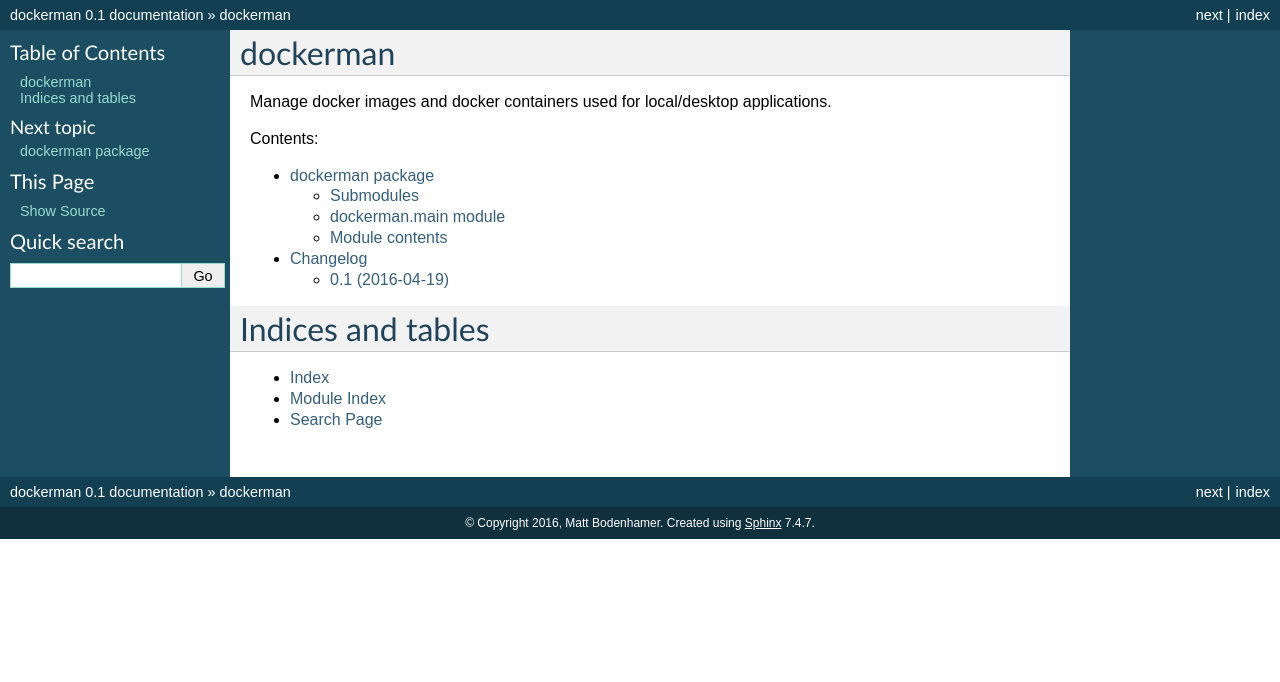
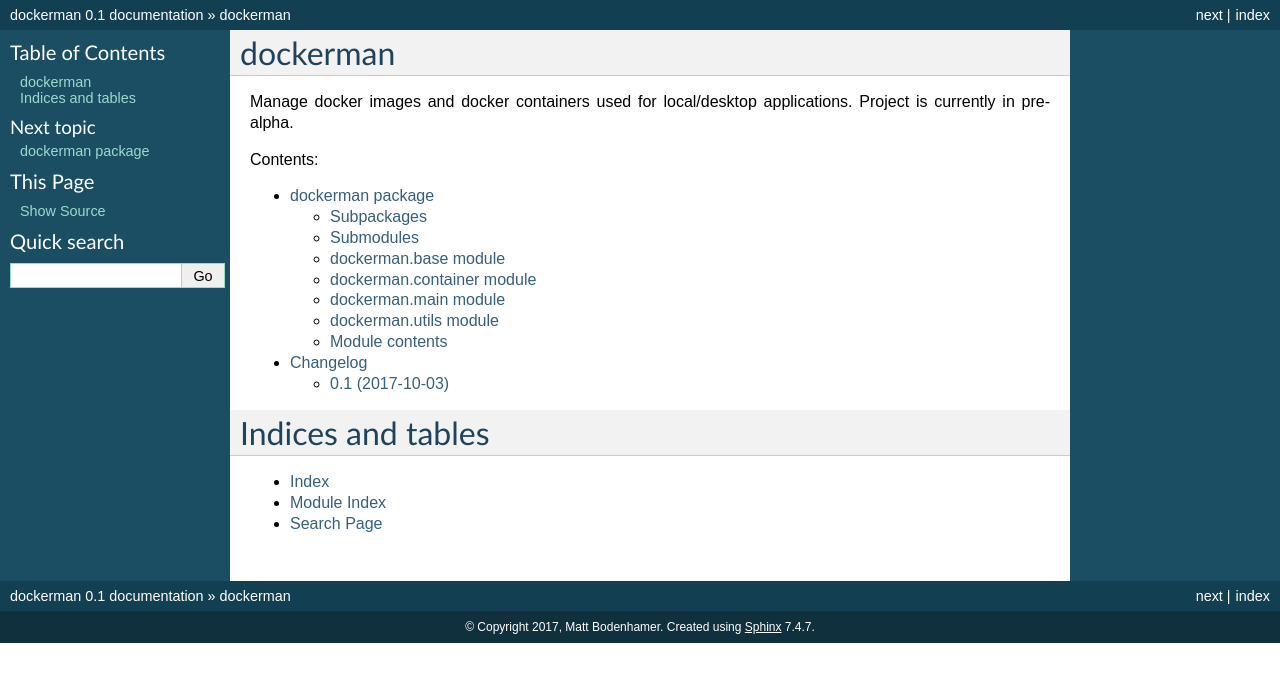
Before and after one commit to mbodenhamer/dockerman, a Sphinx documentation site: the page built from docs/index.rst, in a window 1280 px wide. Shown: the top 682 px of the page. Built offline with Sphinx 7.4.7, drawn with Linux system fonts in a browser that asks for light colours.

Commit message:
Updating docs

```diff
--- a/CHANGELOG.rst
+++ b/CHANGELOG.rst
@@ -1,7 +1,7 @@
 Changelog
 ---------
 
-0.1 (2016-04-19)
+0.1 (2017-10-03)
 ~~~~~~~~~~~~~~~~
 
 Initial release.
--- a/README.rst
+++ b/README.rst
@@ -1,4 +1,4 @@
 dockerman
 =========
 
-Manage docker images and docker containers used for local/desktop applications.
+Manage docker images and docker containers used for local/desktop applications.  Project is currently in pre-alpha.
--- a/docs/conf.py
+++ b/docs/conf.py
@@ -55,7 +55,7 @@ master_doc = 'index'
 
 # General information about the project.
 project = u'dockerman'
-copyright = u'2016, Matt Bodenhamer'
+copyright = u'2017, Matt Bodenhamer'
 author = u'Matt Bodenhamer'
 
 # The version info for the project you're documenting, acts as replacement for
--- a/docs/dockerman.rst
+++ b/docs/dockerman.rst
@@ -1,13 +1,44 @@
 dockerman package
 =================
+
+Subpackages
+-----------
+
+.. toctree::
+
+    dockerman.tests
 
 Submodules
 ----------
 
-dockerman.main module
----------------------
+dockerman\.base module
+----------------------
+
+.. automodule:: dockerman.base
+    :members:
+    :undoc-members:
+    :show-inheritance:
+
+dockerman\.container module
+---------------------------
+
+.. automodule:: dockerman.container
+    :members:
+    :undoc-members:
+    :show-inheritance:
+
+dockerman\.main module
+----------------------
 
 .. automodule:: dockerman.main
+    :members:
+    :undoc-members:
+    :show-inheritance:
+
+dockerman\.utils module
+-----------------------
+
+.. automodule:: dockerman.utils
     :members:
     :undoc-members:
     :show-inheritance:
--- a/setup.py
+++ b/setup.py
@@ -28,7 +28,7 @@ setup(
     license = 'MIT',
     keywords = ['docker', 'application'],
     classifiers = [
-        'Development Status :: 3 - Alpha',
+        'Development Status :: 2 - Pre-Alpha',
         'Environment :: Console',
         'Intended Audience :: Developers',
         'Intended Audience :: System Administrators',
```
Also changed, not shown: docs/dockerman.tests.rst (added, +38 -0 lines).
